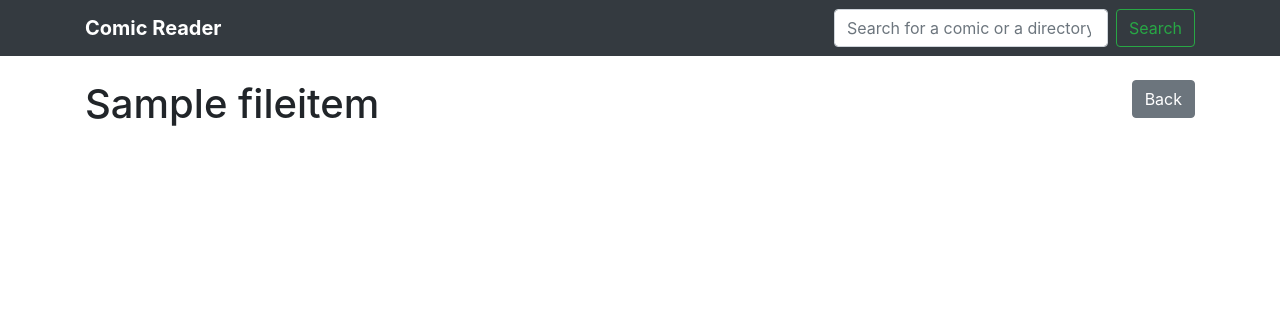
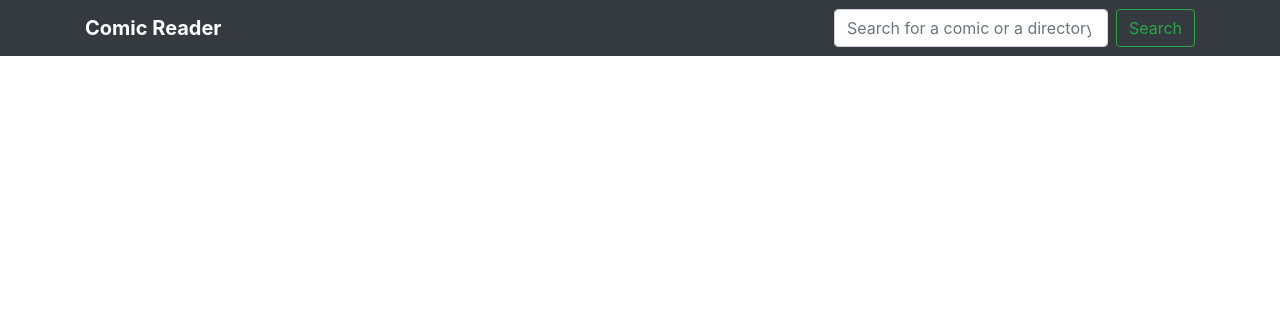
Before and after one commit to jgasteiz/comic-reader-home, a Django app: page /dir/1/ in a window 1280 px wide. Shown: the top 316 px of the page. Run offline with Django 3.2, Linux system fonts and the light colour scheme; tables that the repository leaves empty hold one stand-in row (values such as "Sample post"); style sheets or scripts are compiled from the project's sources; some libraries are stand-ins or nearby versions.

Commit message:
Improve parent fetching

```diff
--- a/reader/views/public.py
+++ b/reader/views/public.py
@@ -9,7 +9,7 @@ def directory(request, *args, **kwargs):
     if "fileitem_id" in kwargs:
         parent = models.FileItem.objects.get(id=kwargs["fileitem_id"])
     else:
-        parent = models.FileItem.objects.get(name="comics")
+        parent = models.FileItem.objects.get(parent__isnull=True)
 
     directory_list = models.FileItem.objects.filter(
         parent=parent, file_type=models.FileItem.DIRECTORY
--- a/templates/reader/home.html
+++ b/templates/reader/home.html
@@ -2,13 +2,13 @@
 
 {% block content %}
 
-    {% if not parent.is_root %}
-    <div class="row">
-        <h1 class="col">{{ parent.name }}</h1>
-        <div class="col-auto">
-            <a class="btn btn-secondary" href="{% url "reader:directory" parent.parent.id %}">Back</a>
+    {% if parent.parent %}
+        <div class="row">
+            <h1 class="col">{{ parent.name }}</h1>
+            <div class="col-auto">
+                <a class="btn btn-secondary" href="{% url "reader:directory" parent.parent.id %}">Back</a>
+            </div>
         </div>
-    </div>
     {% endif %}
 
     {% if comic_list %}
```
